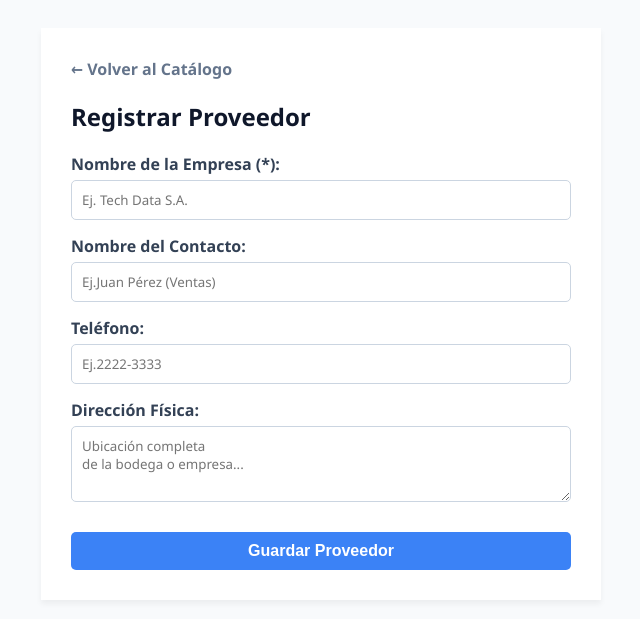
After one commit to RAHAB-BELTRAN-67/sistema_inventario_ventas, a PHP site: page /nuevo_proveedor.php in a window 1280 px wide. The commit adds this page. Shown: the top 619 px of the page, without its empty margins (319-959 px from the left). Run offline with PHP 8.4, Linux system fonts and the light colour scheme; the visitor is signed in with stand-in values (Sample User, id 1).

Commit message:
Implementado formulario y registro dinámico seguro para el módulo de proveedores

```diff
--- /dev/null
+++ b/nuevo_proveedor.php
@@ -0,0 +1,71 @@
+<?php
+session_start();
+// Candado de seguridad
+if (!isset($_SESSION['user_id'])) {
+header("Location: index.php");
+exit();
+}
+?>
+
+<!DOCTYPE html>
+<html lang="es">
+<head>
+<meta charset="UTF-8">
+<title>Nuevo Proveedor - Sistema de Ventas</title>
+<style>
+body { font-family: 'Segoe UI', Tahoma, Geneva, Verdana, sans-serif; background-color:
+#f8fafc; padding: 20px; }
+
+.container { max-width: 500px; margin: 0 auto; background: white; padding: 30px; border-
+radius: 8px; box-shadow: 0 4px 6px rgba(0,0,0,0.05); }
+
+.form-group { margin-bottom: 15px; }
+label { display: block; margin-bottom: 5px; font-weight: bold; color: #334155; }
+input, textarea { width: 100%; padding: 10px; border: 1px solid #cbd5e1; border-radius:
+5px; box-sizing: border-box; font-family: inherit; }
+button { width: 100%; padding: 10px; background-color: #3b82f6; color: white; border:
+none; border-radius: 5px; font-size: 16px; cursor: pointer; margin-top: 10px; font-weight: bold;}
+button:hover { background-color: #2563eb; }
+.btn-volver { display: inline-block; margin-bottom: 20px; color: #64748b; text-decoration:
+none; font-weight: bold; }
+</style>
+</head>
+<body>
+
+<div class="container">
+<a href="proveedores.php" class="btn-volver">← Volver al Catálogo</a>
+<h2 style="color: #0f172a; margin-top: 0;">Registrar Proveedor</h2>
+
+<!-- El formulario envía los datos por el método POST seguro -->
+<form action="guardar_proveedor.php" method="POST">
+
+<div class="form-group">
+<label for="empresa">Nombre de la Empresa (*):</label>
+<input type="text" id="empresa" name="empresa" required autocomplete="off"
+placeholder="Ej. Tech Data S.A.">
+</div>
+
+<div class="form-group">
+<label for="contacto">Nombre del Contacto:</label>
+<input type="text" id="contacto" name="contacto" autocomplete="off" placeholder="Ej.
+Juan Pérez (Ventas)">
+</div>
+
+<div class="form-group">
+<label for="telefono">Teléfono:</label>
+    <input type="text" id="telefono" name="telefono" autocomplete="off" placeholder="Ej.
+2222-3333">
+</div>
+
+<div class="form-group">
+<label for="direccion">Dirección Física:</label>
+<textarea id="direccion" name="direccion" rows="3" placeholder="Ubicación completa
+de la bodega o empresa..."></textarea>
+</div>
+
+<button type="submit">Guardar Proveedor</button>
+</form>
+</div>
+
+</body>
+</html>
--- a/proveedores.php
+++ b/proveedores.php
@@ -43,10 +43,8 @@ tr:hover { background-color: #f8fafc; }
 </div>
 </div>
 
-<!-- Botón preparado para la próxima clase -->
-<a href="#" style="background: #3b82f6; color: white; padding: 10px; text-decoration: none;
-border-radius: 5px; font-weight: bold;">+ Nuevo Proveedor</a>
-
+<a href="nuevo_proveedor.php" style="background: #3b82f6; color: white; padding: 10px; text-
+decoration: none; border-radius: 5px; font-weight: bold;">+ Nuevo Proveedor</a>
 <table>
 <thead>
 <tr>
```
Also changed, not shown: guardar_proveedor.php (added, +46 -0 lines).
